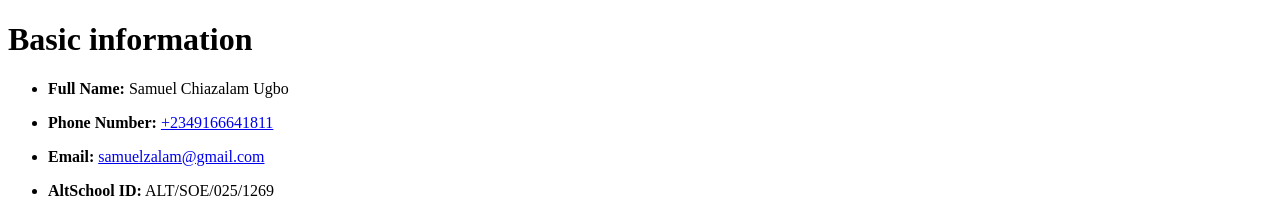
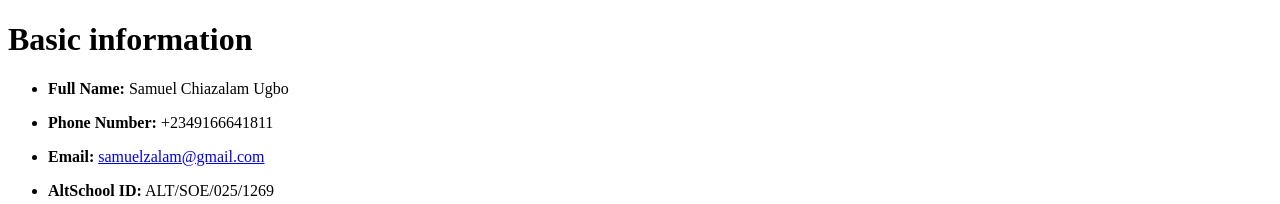
Before and after one commit to SamuelChiazalam/assignment1, a plain HTML site: page index.html in a window 1280 px wide. Shown: the top 204 px of the page. Drawn offline with Linux system fonts and the light colour scheme.

Commit message:
Update index.html

```diff
--- a/index.html
+++ b/index.html
@@ -15,8 +15,8 @@
         </li>
         <li>
           <p>
-            <b>Phone Number:</b>
-            <a href="tel" title="Samuel's Phone Number"> +2349166641811</a>
+            <p><b>Phone Number:</b>
+             +2349166641811</p>
           </p>
         </li>
         <li>
```
